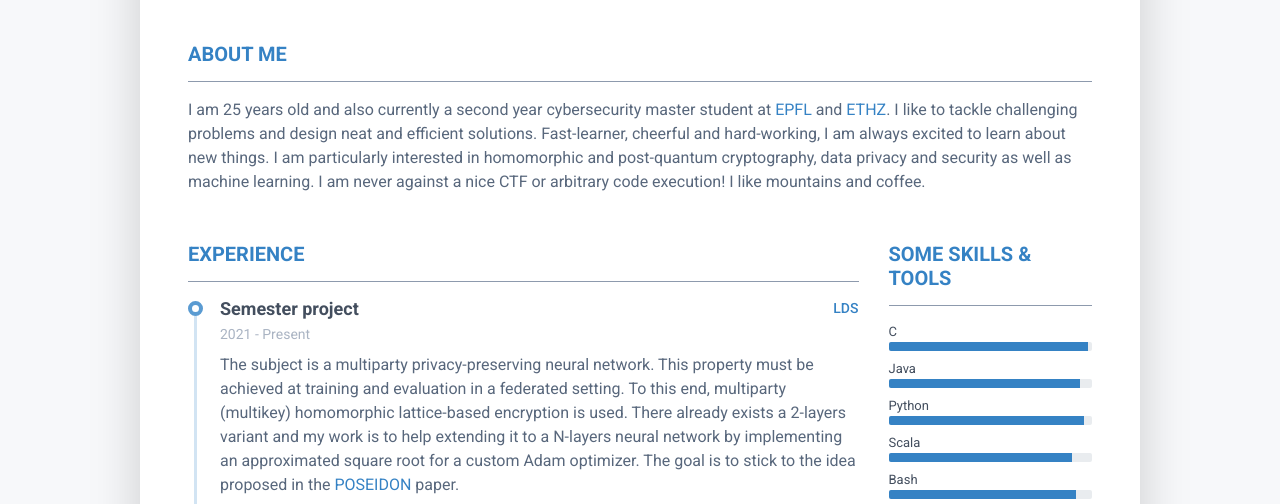
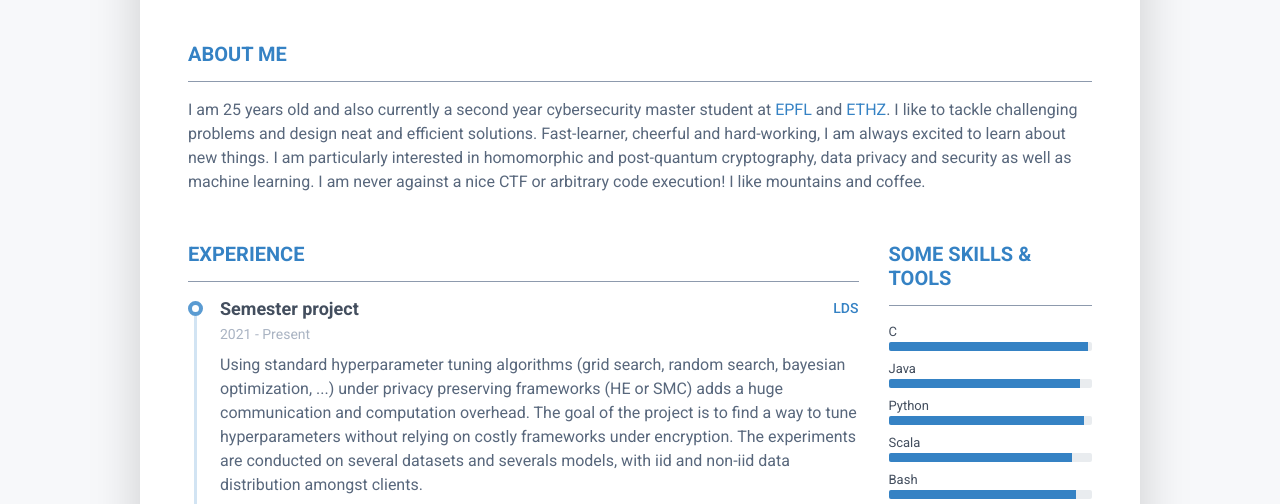
Before and after one commit to simon-perriard/simon-perriard.github.io, a plain HTML site: page index.html in a window 1280 px wide. Shown: the part 226-730 px from the top of the page. Drawn offline with Linux system fonts and the light colour scheme.

Commit message:
Updated semester project

```diff
--- a/index.html
+++ b/index.html
@@ -110,15 +110,7 @@
 										</div>
 										<!--//resume-timeline-item-header-->
 										<div class="resume-timeline-item-desc">
-											<p>The subject is a multiparty privacy-preserving neural network. This
-												property must be achieved at training and evaluation in a federated
-												setting. To this end, multiparty (multikey) homomorphic lattice-based
-												encryption is used. There already exists a 2-layers variant and my work
-												is to help extending
-												it to a N-layers neural network by implementing an approximated square root for a custom Adam optimizer. The goal is to stick to the idea
-												proposed in the <a href="https://arxiv.org/abs/2009.00349"
-													target="_blank">POSEIDON</a>
-												paper.</p>
+											<p>Using standard hyperparameter tuning algorithms (grid search, random search, bayesian optimization, ...) under privacy preserving frameworks (HE or SMC) adds a huge communication and computation overhead. The goal of the project is to find a way to tune hyperparameters without relying on costly frameworks under encryption. The experiments are conducted on several datasets and severals models, with iid and non-iid data distribution amongst clients.</p>
 											<!--<h4 class="resume-timeline-item-desc-heading font-weight-bold">Achievements:
 											</h4>
 											<p>Praesentium voluptatum deleniti atque corrupti quos dolores et quas
```
